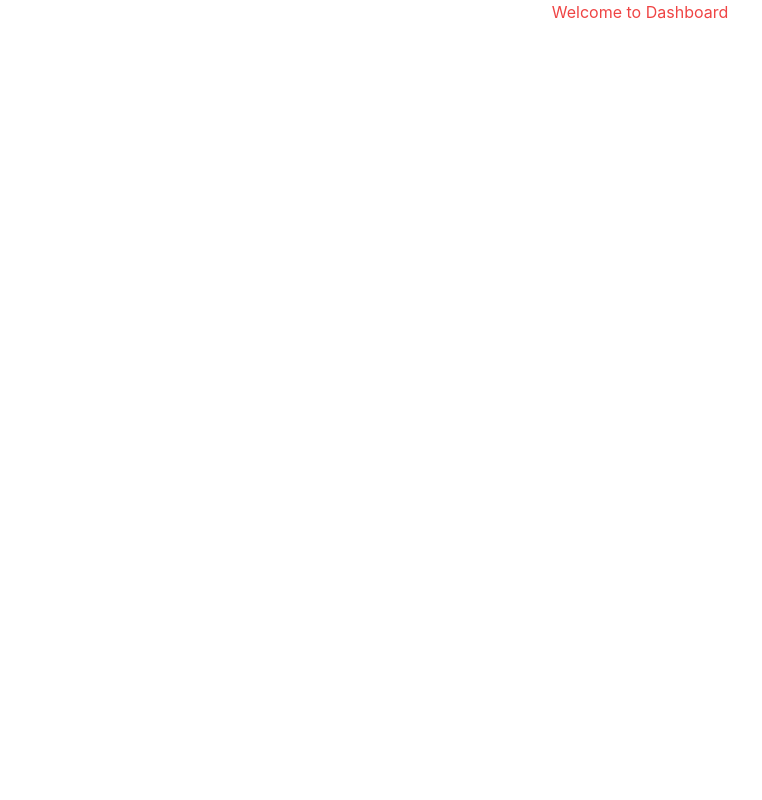
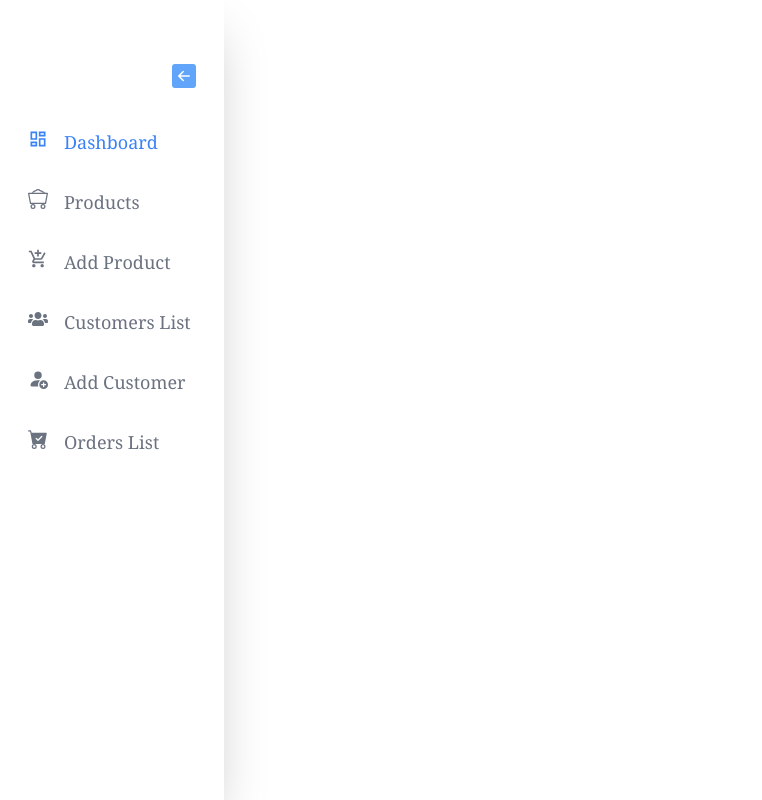
Before and after one commit to loknathsd/ecommerce-admin, a React (Create React App) app: page / in a window 1280 px wide. Shown: the whole page, without its empty margins (0-762 px from the left). Built offline with nearby package versions, Linux system fonts and the light colour scheme.

Commit message:
sidebar done

```diff
--- /dev/null
+++ b/src/components/Sidebar/Sidebar.jsx
@@ -0,0 +1,70 @@
+import React, { useState } from 'react';
+import { MdOutlineDashboard, MdAddShoppingCart } from 'react-icons/md';
+import { BsMinecartLoaded, BsPersonFillAdd, BsFillCartCheckFill, BsFillArrowLeftSquareFill, BsFillArrowRightSquareFill } from 'react-icons/bs';
+import { FaUsers } from 'react-icons/fa';
+import { Link } from 'react-router-dom';
+
+const index = [
+    {
+        title: "Dashboard",
+        Icon: <MdOutlineDashboard />,
+        path: "/dashboard",
+    },
+    {
+        title: "Products",
+        Icon: <BsMinecartLoaded />,
+        path: "/products",
+    },
+    {
+        title: "Add Product",
+        Icon: <MdAddShoppingCart />,
+        path: "/add-product",
+    },
+    {
+        title: "Customers List",
+        Icon: <FaUsers />,
+        path: "/customers",
+    },
+    {
+        title: "Add Customer",
+        Icon: <BsPersonFillAdd />,
+        path: "/add-customer",
+    },
+    {
+        title: "Orders List",
+        Icon: <BsFillCartCheckFill />,
+        path: "/orders",
+    },
+
+];
+
+const Sidebar = () => {
+    const [active, setActive] = useState("Dashboard");
+    const [show, setShow] = useState(false);
+
+    const handleActiveButton = (menu) => {
+        setActive(menu.title);
+    }
+    return (
+        <div>
+            <div className={`${show ? 'w-20' : 'w-56'} shadow-2xl h-[100vh] px-7 pt-16`}>
+                <div className='text-right text-2xl text-blue-400'>
+                    {!show && <button onClick={()=>setShow(true)} ><BsFillArrowLeftSquareFill /></button>}
+                    {show && <button onClick={()=>setShow(false)}><BsFillArrowRightSquareFill /></button>}
+                </div>
+                <div style={{ maxHeight: "calc(100% - 50px)" }}>
+                    {index.map((nav, index) =>
+                        <div key={index} >
+                            <div className={`font-serif flex mb-[1rem] mt-8 text-lg gap-4 cursor-pointer ${active === nav.title ? 'text-blue-500' : 'text-gray-500'}`}>
+                                <p className='text-xl'><Link to={nav.path}><button onClick={() => handleActiveButton(nav)} >{nav.Icon}</button></Link></p>
+                                {!show && <p>{nav.title}</p>}
+                            </div>
+                        </div>
+                    )}
+                </div>
+            </div>
+        </div>
+    );
+};
+
+export default Sidebar;
--- a/src/pages/Dashboard.jsx
+++ b/src/pages/Dashboard.jsx
@@ -1,10 +1,11 @@
 import React from 'react';
 import { Outlet } from 'react-router-dom';
+import Sidebar from '../components/Sidebar/Sidebar';
 
 const Dashboard = () => {
     return (
         <div>
-            <h1 className='text-center text-red-500'>Welcome to Dashboard</h1>
+            <Sidebar />
             <Outlet />
         </div>
     );
```
